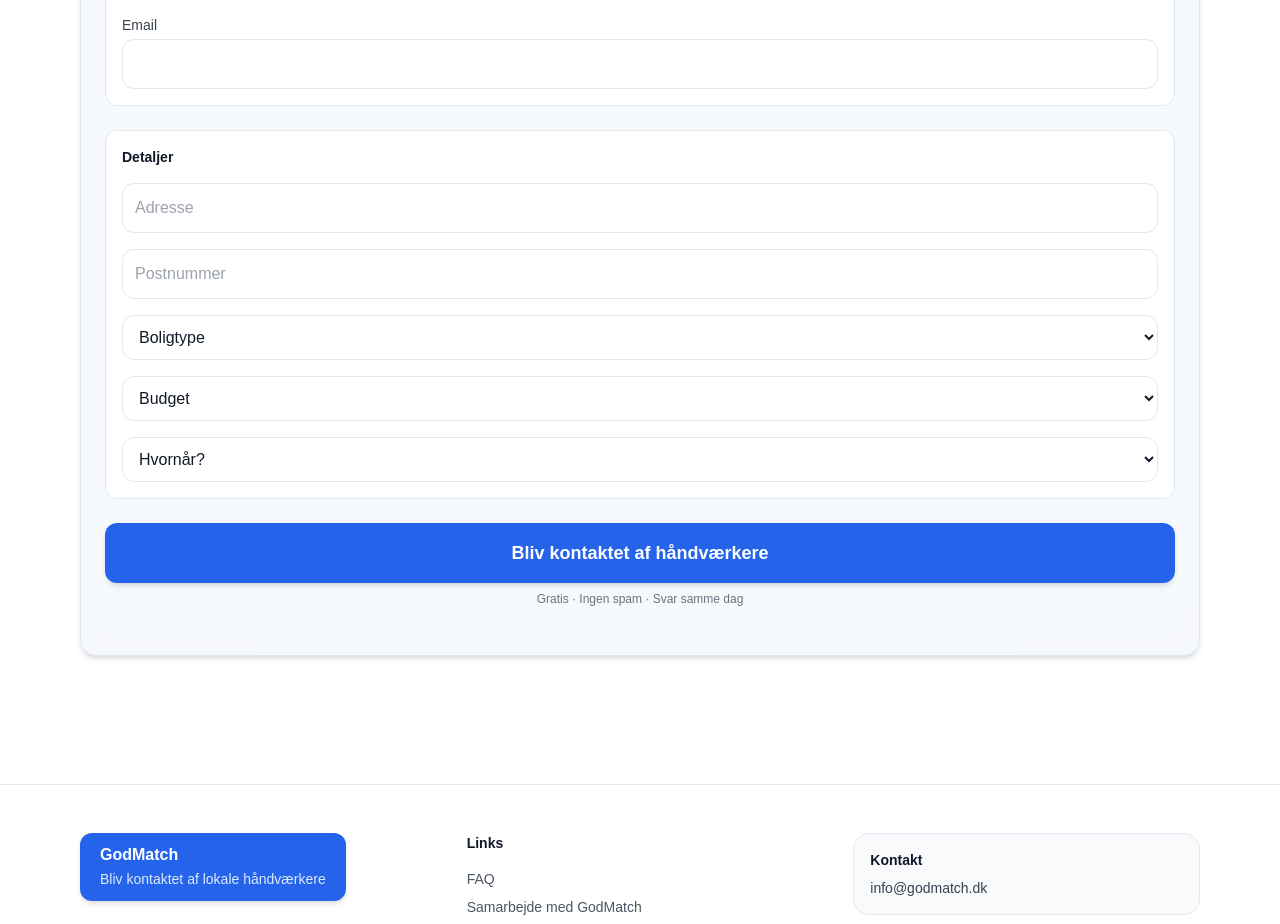
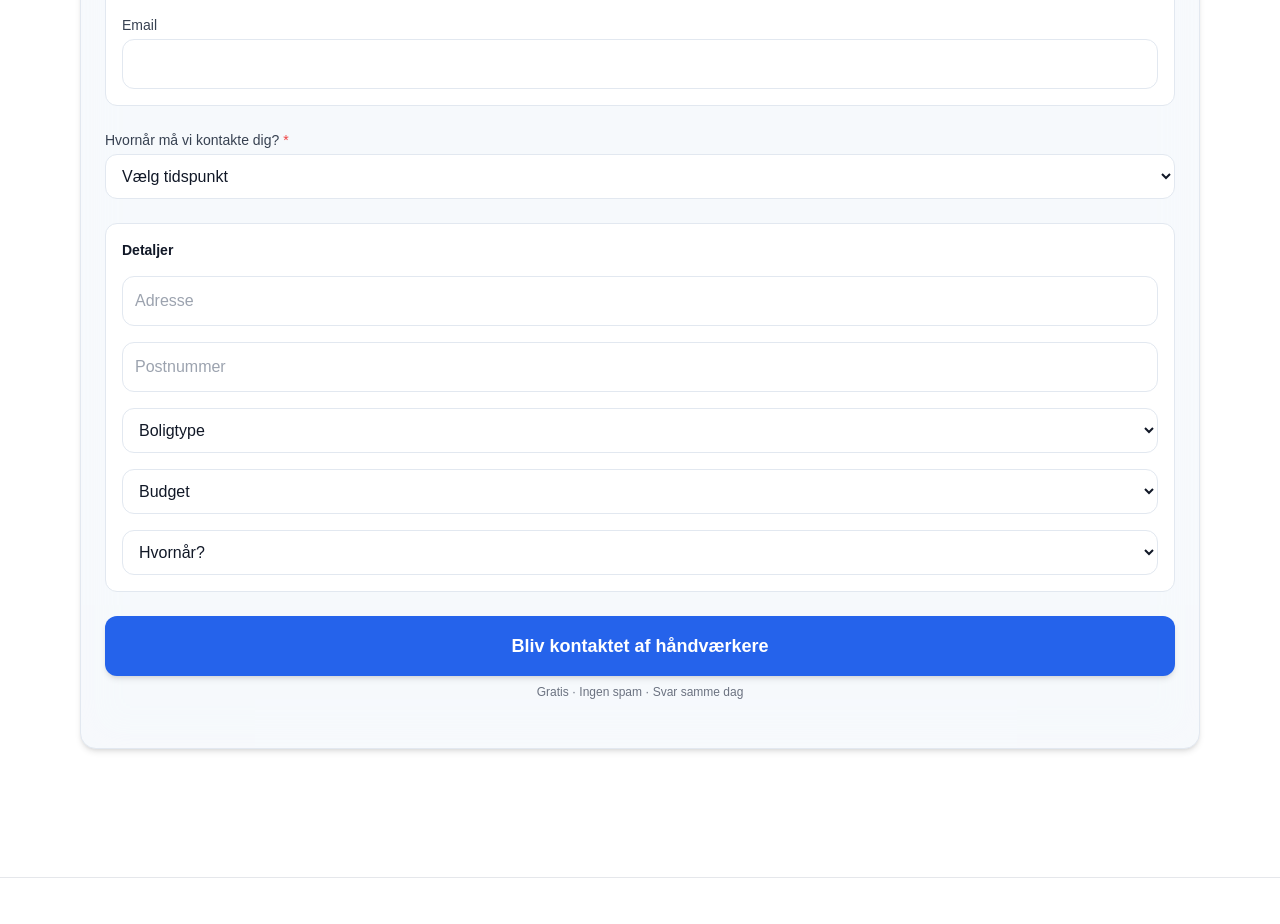
Before and after one commit to MrThygesen/godmatch, a Next.js app: page /el in a window 1280 px wide. Shown: the part 920-1844 px from the top of the page. Built offline with nearby package versions, Linux system fonts and the light colour scheme.

Commit message:
contact_time update

```diff
--- a/components/LeadForm.tsx
+++ b/components/LeadForm.tsx
@@ -147,11 +147,31 @@ export default function LeadForm({ category, tasks }: LeadFormProps) {
               />
             </div>
 
+
             <div className="flex flex-col gap-1">
               <label className={labelClass}>Email</label>
               <input name="email" className={inputClass} autoComplete="email" />
             </div>
           </div>
+
+
+<div className="flex flex-col gap-1">
+  <label className={labelClass}>
+    Hvornår må vi kontakte dig? <span className="text-red-500">*</span>
+  </label>
+
+  <select
+    name="contact_time"
+    required
+    className={inputClass}
+  >
+    <option value="">Vælg tidspunkt</option>
+<option value="09-12">Formiddag (09–12)</option>
+<option value="12-15">Middag (12–15)</option>
+<option value="15-18">Eftermiddag (15–18)</option>  </select>
+</div>
+
+
 
           {/* SECTION: DETALJER */}
           <div className="bg-white p-4 rounded-xl border border-slate-200 flex flex-col gap-4">
```
